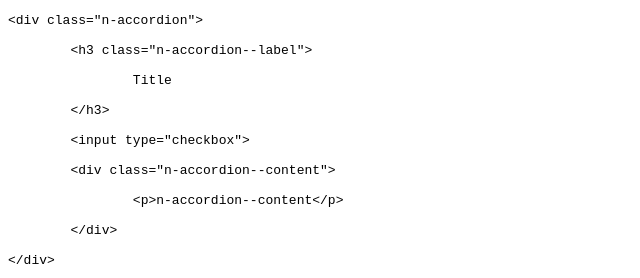
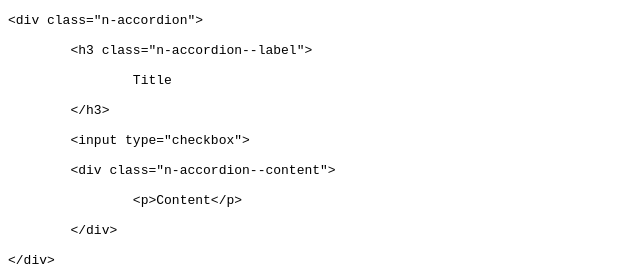
Before and after one commit to radogado/n-accordion, a website: page index.html in a window 1280 px wide. Shown: the part 177-455 px from the top of the page, 0-640 px from the left. Drawn offline with Linux system fonts and the light colour scheme.

```diff
--- a/index.html
+++ b/index.html
@@ -28,7 +28,7 @@
 
 	&lt;div class=&quot;n-accordion--content&quot;&gt;
 
-		&lt;p&gt;n-accordion--content&lt;/p&gt;
+		&lt;p&gt;Content&lt;/p&gt;
 
 	&lt;/div&gt;
 
```
